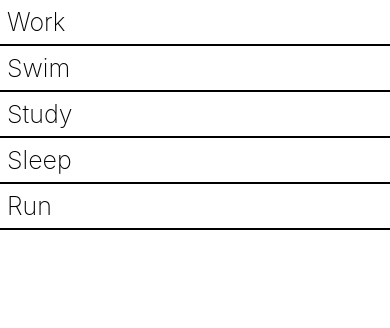
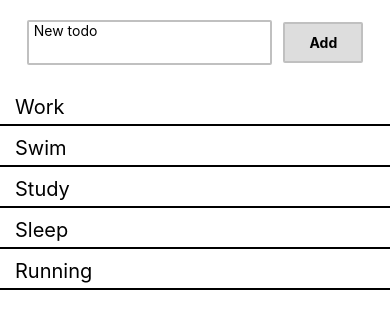
Before and after one commit to DumbWaysStudent/DW12RGE4U_todolist, a React Native app: screen / in a window 390 px wide. Shown: the top 328 px of the page. Built offline with nearby package versions, Linux system fonts and the light colour scheme.

Commit message:
add 2.add_todo

```diff
--- a/src/App.js
+++ b/src/App.js
@@ -1,8 +1,8 @@
 import React, { Component } from 'react';
 import { View } from 'react-native';
 
-import Todo from './components/ToDo';
-//import Todo from './components/AddTodo';
+// import Todo from './components/ToDo';
+import Todo from './components/AddTodo';
 //import Todo from './components/DeleteTodo';
 // import Todo from './components/DoneTodo';
 //import Todo from './components/UpdateTodo';
--- /dev/null
+++ b/src/components/AddTodo.js
@@ -0,0 +1,120 @@
+import React, { Component } from 'react';
+import { View, Text, StyleSheet, TextInput, TouchableOpacity } from 'react-native';
+
+export default class AddTodo extends Component {
+  constructor() {
+    super();
+    this.state = {
+      getTodo: '',
+      todo: ['work', 'swim', 'study', 'sleep', 'running']
+    };
+  }
+
+  addTodo() {
+    const { getTodo } = this.state;
+    if (this.state.getTodo === '') {
+      alert('Field Todo Belum Diisi');
+    } else {
+      this.setState({
+        todo: [...this.state.todo, getTodo],
+        getTodo: ''
+      });
+    }
+  }
+
+  deleteTodo() {
+
+  }
+
+  render() {
+    //console.log(this.state.newTodo);
+    return (
+      <View>
+
+        <View style={styles.containInput}>
+          <View style={styles.input}>
+            <TextInput
+              placeholder='New todo'
+              onChangeText={text => this.setState({ getTodo: text })}
+              value={this.state.getTodo}
+            />
+          </View>
+
+          <View>
+            <TouchableOpacity
+              style={styles.buttonStyle}
+              onPress={() => this.addTodo()}
+            >
+              <Text style={styles.buttonText}>
+                Add
+              </Text>
+            </TouchableOpacity>
+          </View>
+        </View>
+
+        <View>
+          {this.state.todo.map(item => {
+            return (
+              <View
+                key={item}
+                style={styles.list}
+              >
+                <Text style={styles.textList}>{item}</Text>
+              </View>
+            );
+          })}
+        </View>
+
+      </View>
+
+    );
+  }
+}
+
+const styles = StyleSheet.create({
+  containInput: {
+    flexDirection: 'row',
+    justifyContent: 'space-evenly',
+    marginBottom: 30,
+    marginHorizontal: 20,
+    marginTop: 20,
+    alignItems: 'center'
+  },
+  input: {
+    borderWidth: 2,
+    paddingLeft: 5,
+    borderColor: 'silver',
+    borderRadius: 2,
+    elevation: 1,
+    width: '70%',
+    height: 45,
+  },
+  list: {
+    flexDirection: 'row',
+    paddingBottom: 5,
+    marginBottom: 10,
+    borderBottomColor: '#000',
+    borderBottomWidth: 2,
+    paddingLeft: 15,
+
+    justifyContent: 'space-between',
+    paddingRight: 20
+  },
+  textList: {
+    fontSize: 20,
+    textTransform: 'capitalize',
+  },
+  buttonStyle: {
+    marginLeft: 5,
+    backgroundColor: '#ddd',
+    paddingVertical: 10,
+    paddingHorizontal: 24,
+    borderWidth: 2,
+    borderColor: 'silver',
+    borderRadius: 2,
+    elevation: 2,
+  },
+  buttonText: {
+    fontWeight: 'bold'
+  }
+});
--- a/src/components/ToDo.js
+++ /dev/null
@@ -1,39 +0,0 @@
-import React, { Component } from 'react';
-import { View, Text, StyleSheet, TouchableOpacity } from 'react-native';
-
-export default class ToDo extends Component {
-  constructor() {
-    super();
-    this.state = {
-      todo: ['work', 'swim', 'study', 'sleep', 'run']
-    };
-  }
-
-  render() {
-    return (
-      <View>
-        {this.state.todo.map(item => {
-          return (
-            <View key={item}>
-              <TouchableOpacity>
-                <Text style={styles.list}>{item}</Text>
-              </TouchableOpacity>
-            </View>
-          );
-        })}
-      </View>
-    );
-  }
-}
-
-const styles = StyleSheet.create({
-  list: {
-    paddingVertical: 7,
-    fontSize: 25,
-    fontWeight: '200',
-    borderBottomColor: '#000',
-    borderBottomWidth: 2,
-    paddingLeft: 7,
-    textTransform: 'capitalize'
-  }
-});
```
